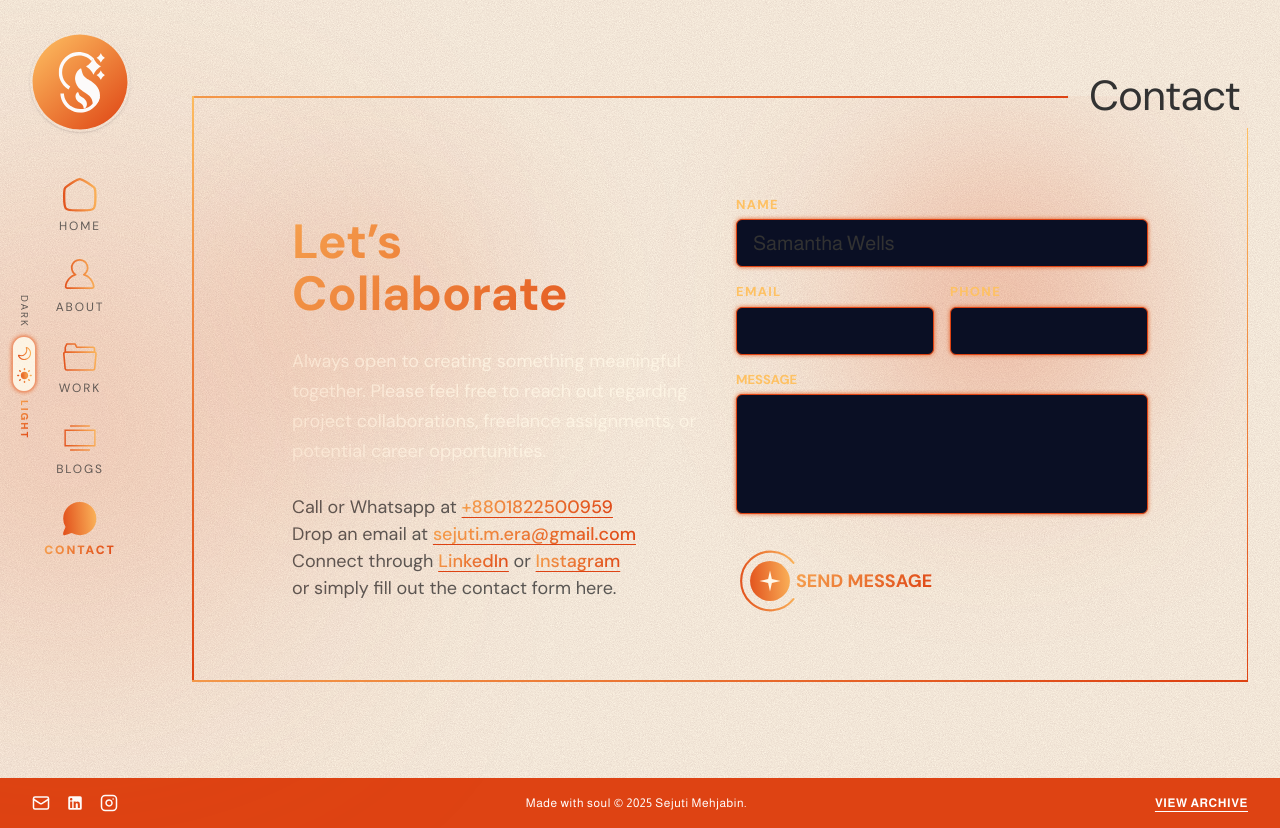
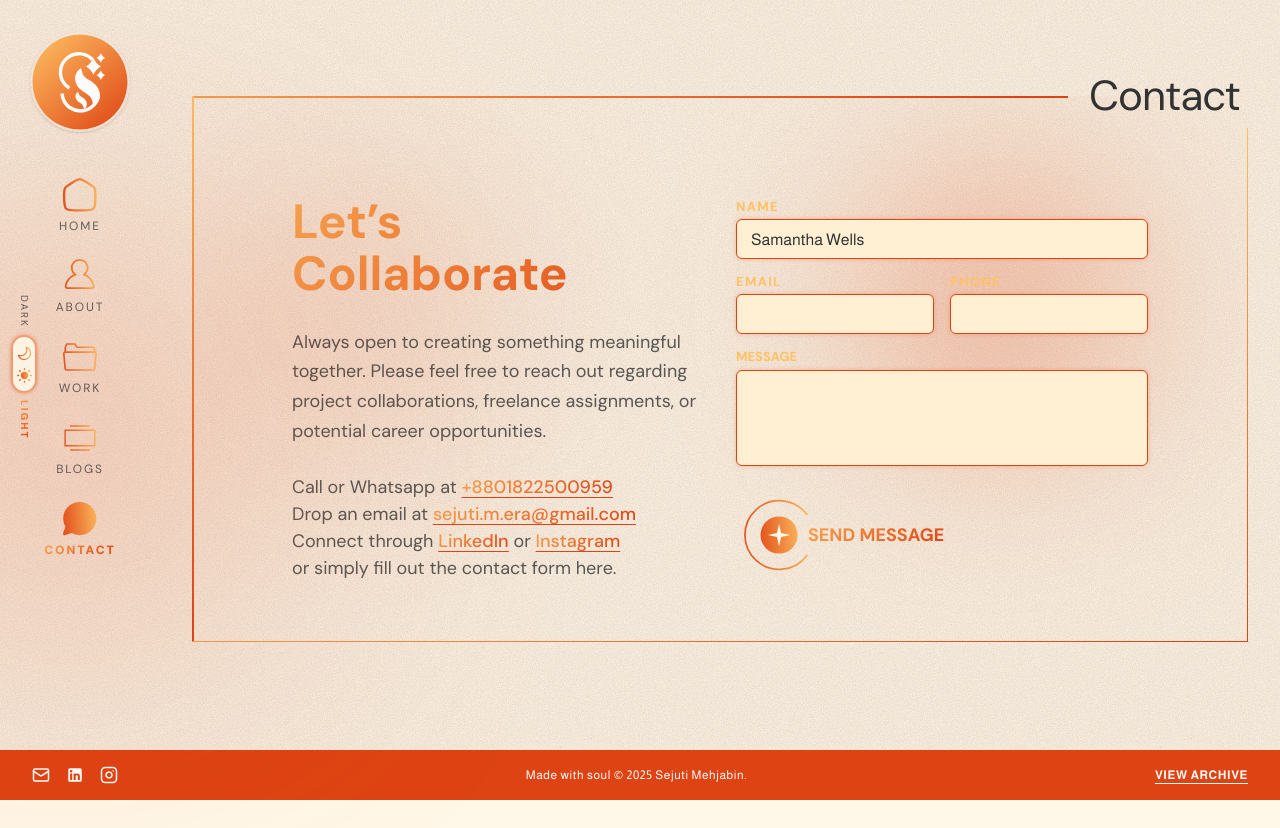
Before and after one commit to shihablabs/project-portfolio, a Next.js app: page /contact in a window 1280 px wide. After the commit the page ends 800 px from the top, so only its background shows below. Built offline with nearby package versions, Linux system fonts and the light colour scheme.

Commit message:
fix(contact): reduce input padding, fix hover border-radius, support light/dark theme bg, and adjust submit button 17px gap

```diff
--- a/src/app/globals.css
+++ b/src/app/globals.css
@@ -1,4 +1,5 @@
 @import "tailwindcss";
+@custom-variant dark (&:where([data-theme=dark], [data-theme=dark] *));
 
 /* ═══════════════════════════════════════════════════════
    FIGMA DESIGN TOKENS — design portfolio 2025
@@ -21,6 +22,7 @@
     --grad: linear-gradient(135deg, #fec163 0%, #de4313 96%);
     --card-border: #323232;
     --card-bg: #fff7e7;
+    --input-bg: #fff0d4;
     --sidebar-w: 160px;
     --hero-bg: #fff7e7;
     --bg-primary: var(--bg);
@@ -41,6 +43,7 @@
     --grad: linear-gradient(135deg, #fec163 0%, #de4313 96%);
     --card-border: rgba(255, 247, 231, 0.5);
     --card-bg: #101633;
+    --input-bg: #0a0f24;
     --hero-bg: #0a0f24;
     --bg-primary: var(--bg);
     --text-primary: var(--body-text);
@@ -291,15 +294,23 @@
 
 /* Contact Form Input Styles */
 .contact-input {
-  box-shadow: 0px 0px 4px 0px rgba(228, 93, 35, 1);
+  background-color: var(--input-bg);
+  color: var(--ink);
   border: 1.5px solid #DE4313;
-  transition: all 0.2s ease;
+  border-radius: 6px;
+  box-shadow: 0px 0px 4px 0px rgba(228, 93, 35, 0.35);
+  outline: none;
+  transition: border-color 0.2s ease, box-shadow 0.2s ease, background-color 0.2s ease;
 }
 
-.contact-input:hover,
-.contact-input:focus {
-  border: 1.5px solid transparent;
-  border-image-source: linear-gradient(97.51deg, #FEC163 -37.59%, #DE4313 94.05%);
-  border-image-slice: 1;
+.contact-input:hover {
+  border-color: #FEC163;
+  box-shadow: 0px 0px 6px 1px rgba(254, 193, 99, 0.55), 0px 0px 3px 0px rgba(222, 67, 19, 0.45);
   outline: none;
 }
+
+.contact-input:focus {
+  border-color: #FEC163;
+  box-shadow: 0px 0px 8px 1px rgba(254, 193, 99, 0.65), 0px 0px 4px 0px rgba(222, 67, 19, 0.5);
+  outline: none;
+}
--- a/src/components/sections/ContactPageView.tsx
+++ b/src/components/sections/ContactPageView.tsx
@@ -18,27 +18,33 @@ function ActionSparkleSubmitButton({
       disabled={loading}
       className="group inline-flex items-center cursor-pointer select-none border-0 bg-transparent p-0 disabled:opacity-60 transition-transform active:scale-95"
     >
-      <div className="relative w-18 h-18 sm:w-20 sm:h-20 flex items-center transition-transform duration-300 group-hover:scale-105">
-        <svg width="68" height="68" viewBox="0 0 52 58" fill="none">
-          {/* Notched outer ring with gap on the right */}
+      <div className="relative w-20 h-20 sm:w-22 sm:h-22 flex items-center justify-center transition-transform duration-300 group-hover:scale-105">
+        <svg
+          width="78"
+          height="78"
+          viewBox="0 0 82 84"
+          fill="none"
+          className="overflow-visible"
+        >
+          {/* Notched outer ring with gap on the right (Radius = 37, Gap to icon = 37 - 20 = 17px) */}
           <path
-            d="M 46 44.5 A 25 25 0 1 1 46 13.5"
+            d="M 70 64 A 37 37 0 1 1 70 20"
             stroke="url(#contactSparkleGrad)"
             strokeWidth="1.8"
             strokeLinecap="round"
           />
-          {/* Inner filled circle */}
-          <circle cx="26" cy="29" r="17" fill="url(#contactSparkleGrad)" />
-          {/* Sparkle 4-point star */}
+          {/* Inner filled circle (Radius = 20, enlarged icon) */}
+          <circle cx="40" cy="42" r="20" fill="url(#contactSparkleGrad)" />
+          {/* Sparkle 4-point star (Enlarged proportionally) */}
           <path
-            d="M26 20L27.6 27.4L35 29L27.6 30.6L26 38L24.4 30.6L17 29L24.4 27.4L26 20Z"
+            d="M 40 30 L 42.2 39.8 L 52 42 L 42.2 44.2 L 40 54 L 37.8 44.2 L 28 42 L 37.8 39.8 Z"
             fill="#FFF7E7"
           />
         </svg>
       </div>
 
       <span
-        className="font-dm font-bold text-base sm:text-lg text-transparent bg-clip-text transition-all uppercase whitespace-nowrap -translate-x-5"
+        className="font-dm font-bold text-base sm:text-lg text-transparent bg-clip-text transition-all uppercase whitespace-nowrap -translate-x-3 sm:-translate-x-4"
         style={{
           backgroundImage:
             "linear-gradient(129.89deg, #FEC163 -29.32%, #DE4313 100%)",
@@ -207,7 +213,7 @@ export default function ContactPageView() {
                   Collaborate
                 </h1>
 
-                <p className="font-dm text-base lg:text-[18px] pt-3 text-[rgba(255,247,231,0.78)] leading-[1.65] max-w-sm lg:max-w-[420px]">
+                <p className="font-dm text-base lg:text-[18px] pt-3 text-[var(--body-text)] leading-[1.65] max-w-sm lg:max-w-[420px]">
                   Always open to creating something meaningful together. Please
                   feel free to reach out regarding project collaborations,
                   freelance assignments, or potential career opportunities.
@@ -215,7 +221,7 @@ export default function ContactPageView() {
               </div>
 
               {/* Contact Links */}
-              <div className="font-dm text-base lg:text-[18px] text-[rgba(255,247,231,0.78)] pt-1">
+              <div className="font-dm text-base lg:text-[18px] text-[var(--body-text)] pt-1">
                 <p className="p-0">
                   Call or Whatsapp at{" "}
                   <a
@@ -278,10 +284,10 @@ export default function ContactPageView() {
             <div className="lg:col-span-6 w-full flex justify-start lg:justify-end">
               <form
                 onSubmit={handleSubmit}
-                className="w-full max-w-[440px] lg:max-w-[460px] space-y-4"
+                className="w-full max-w-[440px] lg:max-w-[460px] space-y-3.5"
               >
                 {/* 1. NAME */}
-                <div className="space-y-1.5">
+                <div className="space-y-1">
                   <label
                     htmlFor="name"
                     className="block font-dm font-bold text-xs lg:text-[13px] tracking-[0.1em] uppercase text-[#FEC163]"
@@ -295,14 +301,14 @@ export default function ContactPageView() {
                     required
                     value={formData.name}
                     onChange={handleChange}
-                    className="contact-input w-full h-11 lg:h-12 px-4 rounded-[6px] bg-[#0A0F24] text-[var(--ink)] text-base lg:text-xl focus:outline-none transition-all"
+                    className="contact-input w-full h-10 px-3 sm:px-3.5 rounded-[6px] text-[var(--ink)] text-sm sm:text-base focus:outline-none transition-all"
                   />
                 </div>
 
                 {/* 2. EMAIL & PHONE (2 Columns Side by Side, No Placeholders) */}
                 <div className="grid grid-cols-2 gap-3 sm:gap-4">
                   {/* Email */}
-                  <div className="space-y-1.5">
+                  <div className="space-y-1">
                     <label
                       htmlFor="email"
                       className="block font-dm font-bold text-xs lg:text-[13px] tracking-[0.1em] uppercase text-[#FEC163]"
@@ -316,12 +322,12 @@ export default function ContactPageView() {
                       required
                       value={formData.email}
                       onChange={handleChange}
-                      className="contact-input w-full h-11 lg:h-12 px-4 rounded-[6px] bg-[#0A0F24] text-[var(--ink)] text-base lg:text-xl focus:outline-none transition-all"
+                      className="contact-input w-full h-10 px-3 sm:px-3.5 rounded-[6px] text-[var(--ink)] text-sm sm:text-base focus:outline-none transition-all"
                     />
                   </div>
 
                   {/* Phone */}
-                  <div className="space-y-1.5">
+                  <div className="space-y-1">
                     <label
                       htmlFor="phone"
                       className="block font-dm font-bold text-xs lg:text-[13px] tracking-[0.1em] uppercase text-[#FEC163]"
@@ -334,13 +340,13 @@ export default function ContactPageView() {
                       name="phone"
                       value={formData.phone}
                       onChange={handleChange}
-                      className="contact-input w-full h-11 lg:h-12 px-4 rounded-[6px] bg-[#0A0F24] text-[var(--ink)] text-base lg:text-xl focus:outline-none transition-all"
+                      className="contact-input w-full h-10 px-3 sm:px-3.5 rounded-[6px] text-[var(--ink)] text-sm sm:text-base focus:outline-none transition-all"
                     />
                   </div>
                 </div>
 
                 {/* 3. MESSAGE */}
-                <div className="space-y-1.5">
+                <div className="space-y-1">
                   <label
                     htmlFor="message"
                     className="block font-dm font-bold text-xs lg:text-[13px] uppercase text-[#FEC163]"
@@ -354,7 +360,7 @@ export default function ContactPageView() {
                     required
                     value={formData.message}
                     onChange={handleChange}
-                    className="contact-input w-full h-24 lg:h-30 p-4 rounded-[6px] bg-[#0A0F24] text-[var(--ink)] text-base lg:text-xl focus:outline-none transition-all resize-none"
+                    className="contact-input w-full h-22 sm:h-24 p-2.5 sm:p-3 rounded-[6px] text-[var(--ink)] text-sm sm:text-base focus:outline-none transition-all resize-none"
                   />
                 </div>
 
```
